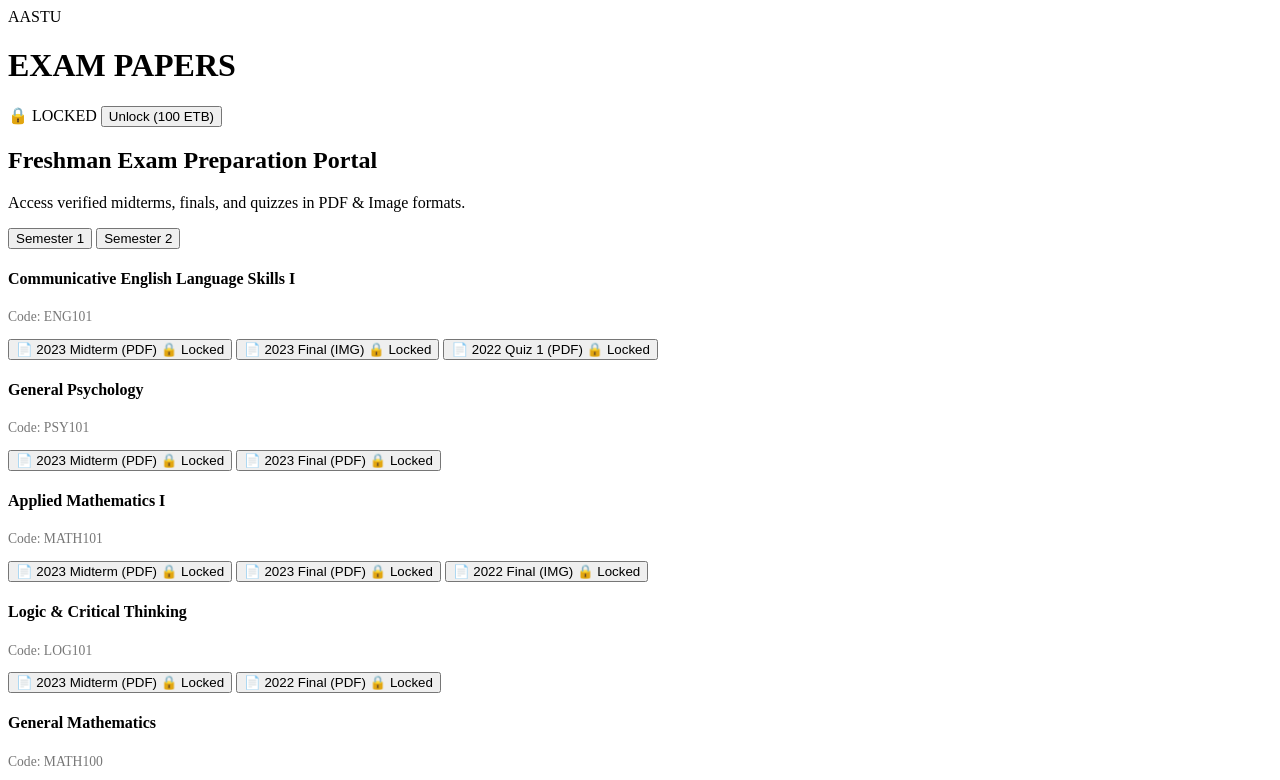
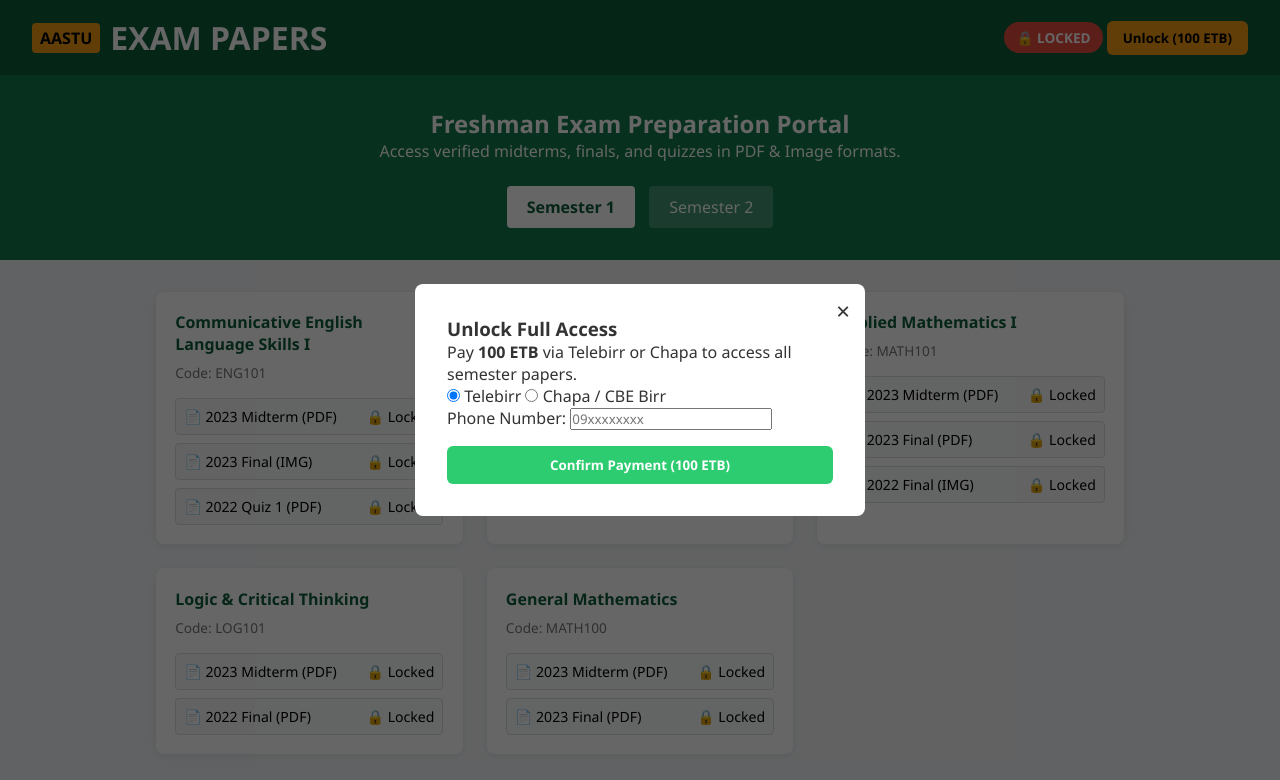
Before and after one commit to sagni-miressa/AASTU-exampeppers, a plain HTML site: page index.html in a window 1280 px wide. Both pictures are taken after a click on the button "Unlock (100 ETB)". Shown: the top 780 px of the page. Drawn offline with Linux system fonts and the light colour scheme.

Commit message:
Fix CSS path

```diff
--- a/index.html
+++ b/index.html
@@ -4,7 +4,7 @@
   <meta charset="UTF-8" />
   <meta name="viewport" content="width=device-width, initial-scale=1.0" />
   <title>AASTU EXAM PAPERS</title>
-  <link rel="stylesheet" href="styles.css" />
+  <link rel="stylesheet" href="./styles.css" />
   <!-- PDF rendering library -->
   <script src="https://cdnjs.cloudflare.com/ajax/libs/pdf.js/2.16.105/pdf.min.js"></script>
 </head>
--- /dev/null
+++ b/styles.css
@@ -0,0 +1,181 @@
+* {
+  box-sizing: border-box;
+  margin: 0;
+  padding: 0;
+  font-family: 'Segoe UI', Tahoma, Geneva, Verdana, sans-serif;
+}
+
+body {
+  background-color: #f4f6f8;
+  color: #333;
+}
+
+.navbar {
+  display: flex;
+  justify-content: space-between;
+  align-items: center;
+  padding: 1rem 2rem;
+  background-color: #0d5c3a;
+  color: white;
+}
+
+.logo {
+  display: flex;
+  align-items: center;
+  gap: 10px;
+}
+
+.logo-badge {
+  background: #f39c12;
+  color: #000;
+  padding: 4px 8px;
+  font-weight: bold;
+  border-radius: 4px;
+}
+
+.status-badge {
+  padding: 6px 12px;
+  border-radius: 20px;
+  font-size: 0.85rem;
+  font-weight: bold;
+}
+
+.status-badge.locked {
+  background: #e74c3c;
+  color: white;
+}
+
+.status-badge.unlocked {
+  background: #2ecc71;
+  color: white;
+}
+
+.btn-primary {
+  background: #f39c12;
+  border: none;
+  padding: 8px 16px;
+  border-radius: 6px;
+  font-weight: bold;
+  cursor: pointer;
+}
+
+.banner {
+  text-align: center;
+  padding: 2rem;
+  background: #117a4c;
+  color: white;
+}
+
+.semester-tabs {
+  margin-top: 1.5rem;
+}
+
+.tab-btn {
+  padding: 10px 20px;
+  margin: 0 5px;
+  border: none;
+  background: rgba(255, 255, 255, 0.2);
+  color: white;
+  font-size: 1rem;
+  cursor: pointer;
+  border-radius: 4px;
+}
+
+.tab-btn.active {
+  background: white;
+  color: #0d5c3a;
+  font-weight: bold;
+}
+
+.container {
+  max-width: 1000px;
+  margin: 2rem auto;
+  padding: 0 1rem;
+}
+
+.course-grid {
+  display: grid;
+  grid-template-columns: repeat(auto-fill, minmax(280px, 1fr));
+  gap: 1.5rem;
+}
+
+.course-card {
+  background: white;
+  border-radius: 8px;
+  padding: 1.2rem;
+  box-shadow: 0 2px 8px rgba(0,0,0,0.08);
+}
+
+.course-card h4 {
+  color: #0d5c3a;
+  margin-bottom: 0.5rem;
+}
+
+.paper-list {
+  margin-top: 1rem;
+  display: flex;
+  flex-direction: column;
+  gap: 8px;
+}
+
+.paper-btn {
+  padding: 8px;
+  border: 1px solid #ddd;
+  background: #f8f9fa;
+  border-radius: 4px;
+  text-align: left;
+  cursor: pointer;
+  font-size: 0.88rem;
+  display: flex;
+  justify-content: space-between;
+}
+
+/* Modals */
+.modal {
+  position: fixed;
+  top: 0;
+  left: 0;
+  width: 100%;
+  height: 100%;
+  background: rgba(0,0,0,0.6);
+  display: flex;
+  align-items: center;
+  justify-content: center;
+}
+
+.modal.hidden {
+  display: none;
+}
+
+.modal-content {
+  background: white;
+  padding: 2rem;
+  border-radius: 8px;
+  max-width: 450px;
+  width: 90%;
+  position: relative;
+}
+
+.modal-content.large {
+  max-width: 800px;
+}
+
+.close-btn {
+  position: absolute;
+  top: 10px;
+  right: 15px;
+  font-size: 1.5rem;
+  cursor: pointer;
+}
+
+.btn-success {
+  width: 100%;
+  padding: 10px;
+  background: #2ecc71;
+  color: white;
+  border: none;
+  font-weight: bold;
+  border-radius: 6px;
+  margin-top: 1rem;
+  cursor: pointer;
+}
```
